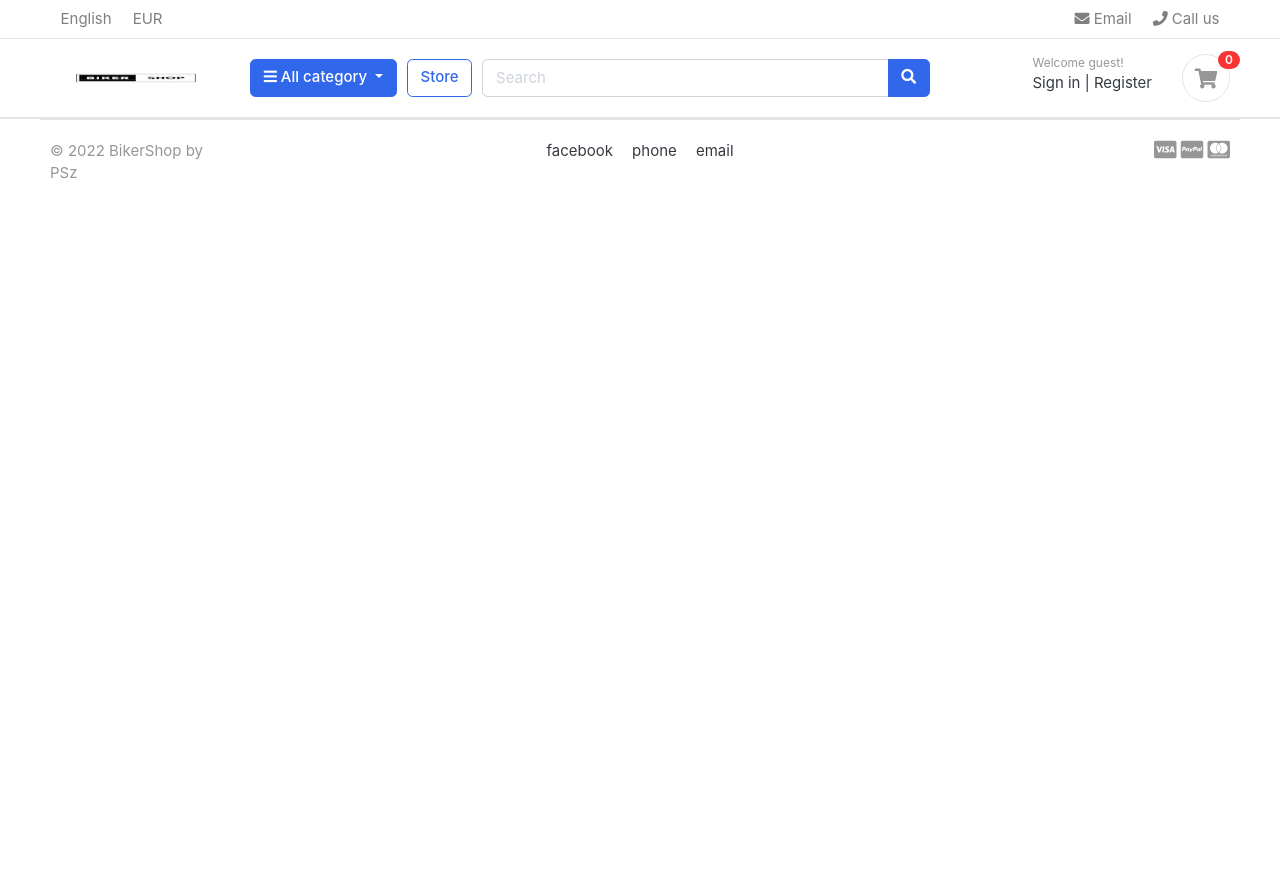
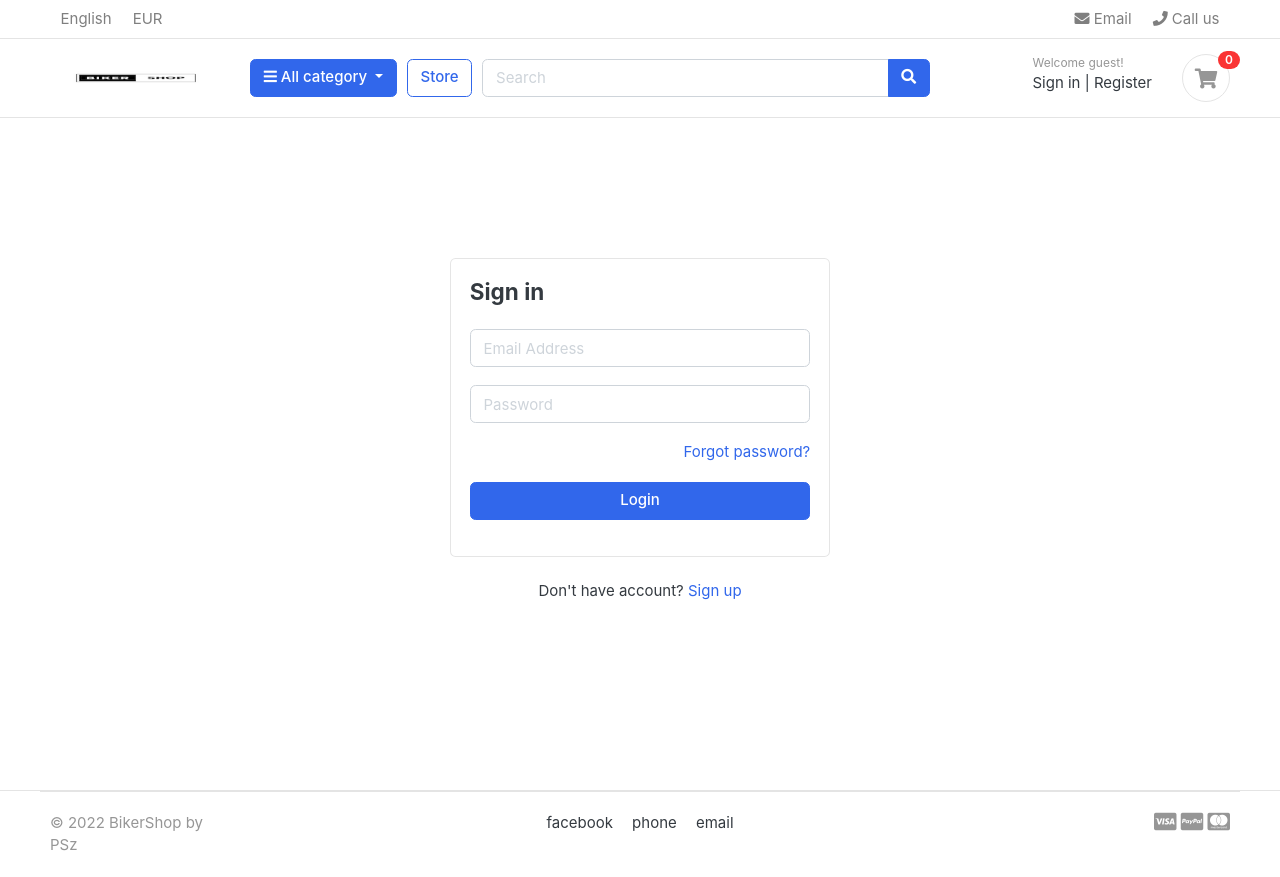
Before and after one commit to Code-Institute-Submissions/peterszabo79-bikershop_JanResub, a Django app: page /accounts/login/ in a window 1280 px wide. Before the commit the page ends 179 px from the top, so only its background shows below. Run offline with Django 3.2, Linux system fonts and the light colour scheme; data comes from the database, SQL or seed files in the repository; both versions use the stored data as it was after the commit; some libraries are stand-ins or nearby versions; some web fonts are replaced.

Commit message:
set up confirmation email

```diff
--- a/accounts/urls.py
+++ b/accounts/urls.py
@@ -7,4 +7,6 @@ urlpatterns = [
     path('login/', views.login, name='login'),
     path('logout/', views.logout, name='logout'),
 
+    path('activate/<uidb64>/<token>/', views.activate, name='activate'),
+
 ]
--- a/accounts/views.py
+++ b/accounts/views.py
@@ -1,7 +1,17 @@
 from django.shortcuts import render, redirect
 from .forms import RegistrationForm
 from .models import Account
-from django.contrib import messages
+from django.contrib import messages, auth
+from django.contrib.auth.decorators import login_required
+
+# Verification email
+from django.contrib.sites.shortcuts import get_current_site
+from django.template.loader import render_to_string
+from django.utils.http import urlsafe_base64_encode, urlsafe_base64_decode
+from django.utils.encoding import force_bytes
+from django.contrib.auth.tokens import default_token_generator
+from django.core.mail import EmailMessage
+
 
 def register(request):
     if request.method == 'POST':
@@ -16,6 +26,19 @@ def register(request):
             user = Account.objects.create_user(first_name=first_name, last_name=last_name, email=email, username=username, password=password)
             user.phone_number = phone_number
             user.save()
+
+            # USER ACTIVATION
+            current_site = get_current_site(request)
+            mail_subject = 'Please activate your account'
+            message = render_to_string('accounts/account_verification_email.html', {
+                'user': user,
+                'domain': current_site,
+                'uid': urlsafe_base64_encode(force_bytes(user.pk)),
+                'token': default_token_generator.make_token(user),
+            })
+            to_email = email
+            send_email = EmailMessage(mail_subject, message, to=[to_email])
+            send_email.send()
             messages.success(request, 'Registration successful.')
             return redirect('register')
     else:
@@ -25,8 +48,31 @@ def register(request):
     }
     return render(request, 'accounts/register.html', context)
 
+
 def login(request):
+    if request.method == 'POST':
+        email = request.POST['email']
+        password = request.POST['password']
+
+        user = auth.authenticate(email=email, password=password)
+
+        if user is not None:
+            auth.login(request, user)
+            messages.success(request, 'You are now logged in.')
+            return redirect('home')
+        else:
+            messages.error(request, 'Invalid login credentials')
+            return redirect('login')
     return render(request, 'accounts/login.html')
 
+
+@login_required(login_url = 'login')
 def logout(request):
+    auth.logout(request)
+    messages.success(request, 'You are logged out.')
+    return redirect('login')
+
+
+
+def activate(request):
     return
--- /dev/null
+++ b/requirements.txt
@@ -0,0 +1,5 @@
+asgiref==3.2.10
+Django==3.1
+Pillow==9.2.0
+pytz==2022.5
+sqlparse==0.4.3
--- a/templates/accounts/login.html
+++ b/templates/accounts/login.html
@@ -3,4 +3,38 @@
 
 {% block content %}
 
+<section class="section-conten padding-y" style="min-height:84vh">
+
+    <!-- ============================ COMPONENT LOGIN   ================================= -->
+
+        <div class="card mx-auto" style="max-width: 380px; margin-top:100px;">
+          <div class="card-body">
+          <h4 class="card-title mb-4">Sign in</h4>
+          {% include 'includes/alerts.html' %}
+          <form action="{% url 'login' %}" method="POST">
+            {% csrf_token %}
+              <div class="form-group">
+                 <input type="email" class="form-control" placeholder="Email Address" name="email">
+              </div> <!-- form-group// -->
+              <div class="form-group">
+                <input type="password" class="form-control" placeholder="Password" name="password">
+              </div> <!-- form-group// -->
+
+              <div class="form-group">
+                  <a href="#" class="float-right">Forgot password?</a>
+
+              </div> <!-- form-group form-check .// -->
+              <div class="form-group">
+                  <button type="submit" class="btn btn-primary btn-block"> Login  </button>
+              </div> <!-- form-group// -->
+          </form>
+          </div> <!-- card-body.// -->
+        </div> <!-- card .// -->
+
+         <p class="text-center mt-4">Don't have account? <a href="#">Sign up</a></p>
+         <br><br>
+    <!-- ============================ COMPONENT LOGIN  END.// ================================= -->
+
+
+    </section>
 {% endblock %}
--- a/templates/accounts/register.html
+++ b/templates/accounts/register.html
@@ -30,7 +30,7 @@
 		  <div class="form-group col-md-6">
 			<label>Email Address</label>
 			{{form.email}}
-				<!-- <small class="form-text text-muted">We'll never share your email with anyone else.</small> -->
+				<small class="form-text text-muted">We'll never share your email with anyone else.</small>
 		  </div> <!-- form-group end.// -->
 		  <div class="form-group col-md-6">
 			<label>Phone Number</label>
--- a/templates/includes/navbar.html
+++ b/templates/includes/navbar.html
@@ -61,6 +61,7 @@
         </div> <!-- col.// -->
         <div class="col-lg-3 col-sm-6 col-8 order-2 order-lg-3">
                     <div class="d-flex justify-content-end mb-3 mb-lg-0">
+                        {% if user.id is None %}
                         <div class="widget-header">
                             <small class="title text-muted">Welcome guest!</small>
                             <div>
@@ -68,6 +69,15 @@
                                 <a href="{% url 'register' %}"> Register</a>
                             </div>
                         </div>
+                        {% else %}
+                        <div class="widget-header">
+                            <small class="title text-muted">Welcome {{user.first_name}}!</small>
+                            <div>
+                                <a href="#">Dashboard</a> <span class="dark-transp"> | </span>
+                                <a href="{% url 'logout' %}">Logout</a>
+                            </div>
+                        </div>
+                        {% endif %}
                         <a href="{% url 'cart' %}" class="widget-header pl-3 ml-3">
                             <div class="icon icon-sm rounded-circle border"><i class="fa fa-shopping-cart"></i></div>
                             <span class="badge badge-pill badge-danger notify">{{ cart_count }}</span>
```
Also changed, not shown: bikershop/settings.py (+8 -0 lines), templates/accounts/account_verification_email.html (added, +10 -0 lines), templates/includes/alerts.html (+5 -5 lines), db.sqlite3.
